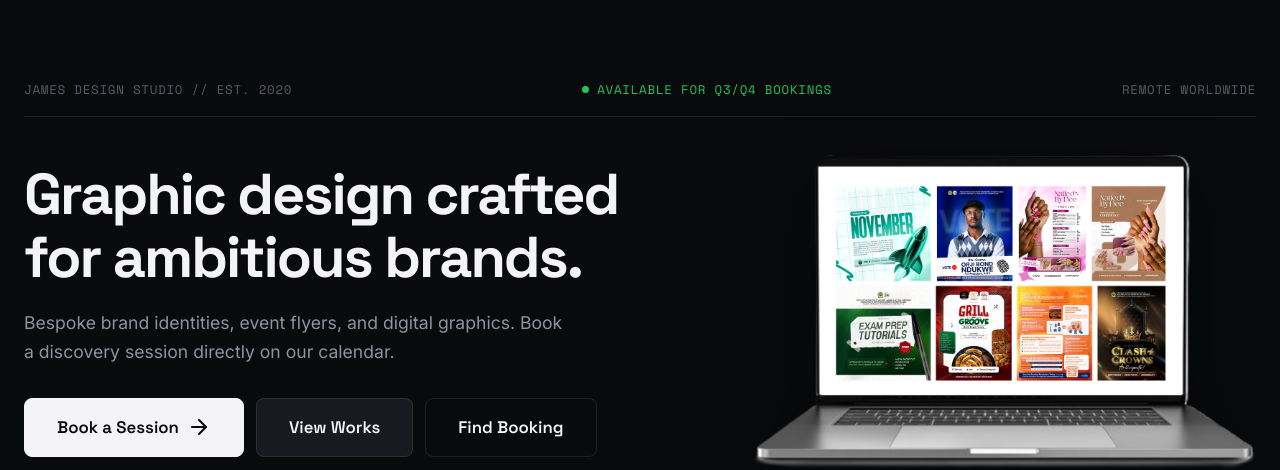
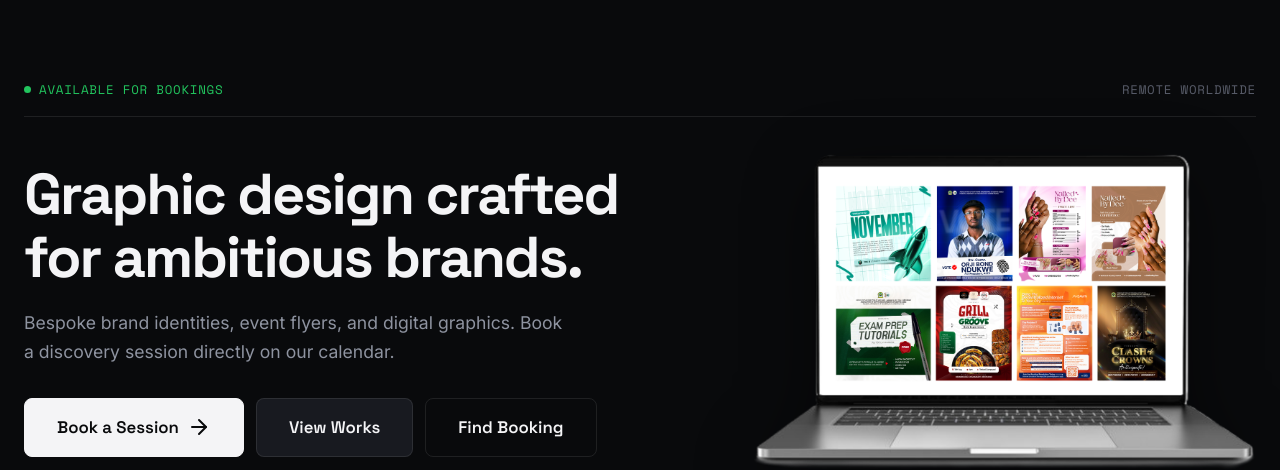
Before and after one commit to joebthebest/graphic-design-scheduler, a Django app: page / in a window 1280 px wide. Shown: the part 69-539 px from the top of the page. Run offline with Django 5.2, Linux system fonts and the light colour scheme; data comes from the database, SQL or seed files in the repository; parts of the project's set-up code (start-up, migrations or seed data) failed here and were passed over.

Commit message:
Update hero availability badge and remove EST. 2020

```diff
--- a/templates/core/index.html
+++ b/templates/core/index.html
@@ -233,10 +233,9 @@
 <section class="hero-section">
   <div class="container">
     <div class="hero-meta-strip">
-      <span>JAMES DESIGN STUDIO // EST. 2020</span>
       <div class="status-indicator">
         <span class="status-dot"></span>
-        <span>Available for Q3/Q4 Bookings</span>
+        <span>Available for Bookings</span>
       </div>
       <span>{{ STUDIO_LOCATION }}</span>
     </div>
```
